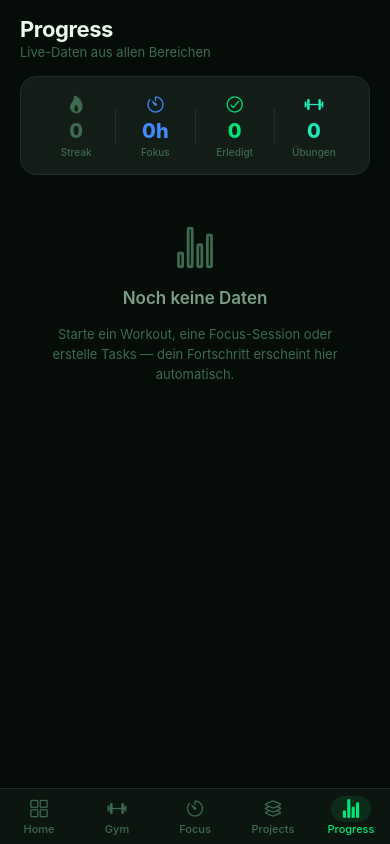
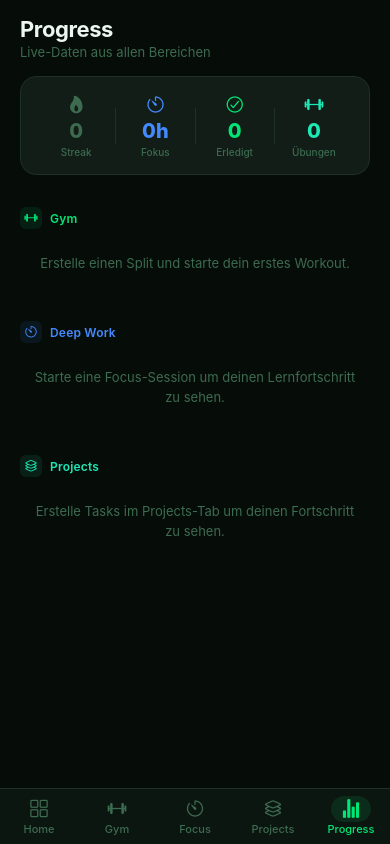
Before and after one commit to ivo-codar/vertex-app, a React Native app: screen /Progress in a window 390 px wide. Built offline with nearby package versions, Linux system fonts and the light colour scheme.

Commit message:
Progress: always show all 3 sections, empty states when no data

```diff
--- a/src/screens/progress/ProgressScreen.tsx
+++ b/src/screens/progress/ProgressScreen.tsx
@@ -121,21 +121,11 @@ export default function ProgressScreen() {
           </View>
         </View>
 
-        {/* ── Empty state ── */}
-        {!hasAnyData && (
-          <View style={s.emptyState}>
-            <Ionicons name="stats-chart-outline" size={44} color={colors.textMuted} />
-            <Text style={s.emptyTitle}>Noch keine Daten</Text>
-            <Text style={s.emptySub}>
-              Starte ein Workout, eine Focus-Session oder erstelle Tasks — dein Fortschritt erscheint hier automatisch.
-            </Text>
-          </View>
-        )}
-
         {/* ════ GYM ════ */}
-        {hasGym && (
         <Section icon="barbell-outline" title="Gym" color={colors.accent}>
-
+          {!hasGym ? (
+            <EmptySection text="Erstelle einen Split und starte dein erstes Workout." />
+          ) : (<>
             <ScrollView horizontal showsHorizontalScrollIndicator={false} contentContainerStyle={s.chipRow}>
               {gymRecords.map(rec => (
                 <TouchableOpacity
@@ -143,13 +133,10 @@ export default function ProgressScreen() {
                   style={[s.chip, activeEx === rec.name && s.chipActive]}
                   onPress={() => setSelectedEx(rec.name)}
                 >
-                  <Text style={[s.chipTxt, activeEx === rec.name && s.chipTxtActive]}>
-                    {rec.name}
-                  </Text>
+                  <Text style={[s.chipTxt, activeEx === rec.name && s.chipTxtActive]}>{rec.name}</Text>
                 </TouchableOpacity>
               ))}
             </ScrollView>
-
             {exRecord && (
               <View style={s.card}>
                 <View style={s.cardHeaderRow}>
@@ -162,48 +149,40 @@ export default function ProgressScreen() {
                         color={gymProgress >= 0 ? colors.accent : colors.amber}
                       />
                     )}
-                    {exPR > 0 && (
-                      <Badge icon="trophy" label={`PR ${exPR}kg`} color={colors.amber} />
-                    )}
+                    {exPR > 0 && <Badge icon="trophy" label={`PR ${exPR}kg`} color={colors.amber} />}
                   </View>
                 </View>
-                {exWeights.length > 1 ? (
-                  <SimpleBarChart labels={exLabels} values={exWeights} color={colors.accent} unit="kg" />
-                ) : (
-                  <Text style={s.oneSession}>Mehr Daten nach weiteren Workouts.</Text>
-                )}
+                {exWeights.length > 1
+                  ? <SimpleBarChart labels={exLabels} values={exWeights} color={colors.accent} unit="kg" />
+                  : <Text style={s.oneSession}>Mehr Daten nach weiteren Workouts.</Text>
+                }
               </View>
             )}
-
-            <View style={s.card}>
+            <View style={[s.card, { marginTop: sp.sm }]}>
               <Text style={s.cardLabel}>Sets diese Woche</Text>
               <WeeklyChart data={gymWeek} color={colors.accent} />
             </View>
-
+          </>)}
         </Section>
-        )}
 
         {/* ════ FOCUS ════ */}
-        {hasFocus && (
         <Section icon="timer-outline" title="Deep Work" color={colors.blue}>
-
+          {!hasFocus ? (
+            <EmptySection text="Starte eine Focus-Session um deinen Lernfortschritt zu sehen." />
+          ) : (<>
             <View style={s.statsRow}>
-              <StatBox label="Gesamt"   value={fmtH(totalFocusMins)}          color={colors.blue} />
-              <StatBox label="Sessions" value={String(focusSessions.length)}   color={colors.blue} />
-              <StatBox label="Fächer"   value={String(Object.keys(bySubject).length)} color={colors.blue} />
+              <StatBox label="Gesamt"   value={fmtH(totalFocusMins)}                      color={colors.blue} />
+              <StatBox label="Sessions" value={String(focusSessions.length)}               color={colors.blue} />
+              <StatBox label="Fächer"   value={String(Object.keys(bySubject).length)}      color={colors.blue} />
             </View>
-
             <View style={[s.card, { marginTop: sp.sm }]}>
               <Text style={s.cardLabel}>Stunden diese Woche</Text>
               <WeeklyChart data={weekHours} color={colors.blue} unit="h" />
             </View>
-
             {Object.keys(bySubject).length > 0 && (
               <View style={[s.card, { marginTop: sp.sm }]}>
                 <Text style={[s.cardLabel, { marginBottom: sp.md }]}>Fächer-Verteilung</Text>
-                {Object.entries(bySubject)
-                  .sort((a, b) => b[1] - a[1])
-                  .map(([sub, mins]) => {
+                {Object.entries(bySubject).sort((a, b) => b[1] - a[1]).map(([sub, mins]) => {
                   const pct   = totalFocusMins > 0 ? (mins / totalFocusMins) * 100 : 0;
                   const color = colorMap[sub] ?? colors.accent;
                   return (
@@ -220,18 +199,16 @@ export default function ProgressScreen() {
                 })}
               </View>
             )}
-
             {gradesBySubject.length > 0 && (
               <View style={[s.card, { marginTop: sp.sm }]}>
                 <Text style={[s.cardLabel, { marginBottom: sp.sm }]}>Noten</Text>
                 {gradesBySubject.map(({ sub, entries }) => {
-                  const avg   = entries.reduce((a, e) => a + e.points, 0) / entries.length;
-                  const avgR  = Math.round(avg * 10) / 10;
-                  const clr   = pointsColor(avgR);
+                  const avg  = entries.reduce((a, e) => a + e.points, 0) / entries.length;
+                  const avgR = Math.round(avg * 10) / 10;
+                  const clr  = pointsColor(avgR);
                   const trend = entries.length >= 2
                     ? entries[0].points > entries[1].points ? 'up'
-                    : entries[0].points < entries[1].points ? 'down' : 'same'
-                    : 'same';
+                    : entries[0].points < entries[1].points ? 'down' : 'same' : 'same';
                   return (
                     <View key={sub.name} style={s.gradeRow}>
                       <View style={[s.gradeDot, { backgroundColor: sub.color }]} />
@@ -250,15 +227,14 @@ export default function ProgressScreen() {
                 })}
               </View>
             )}
-
+          </>)}
         </Section>
-        )}
 
         {/* ════ PROJECTS ════ */}
-        {hasProject && (
         <Section icon="layers-outline" title="Projects" color={colors.teal}>
-
-            {/* Completion ring-style card */}
+          {!hasProject ? (
+            <EmptySection text="Erstelle Tasks im Projects-Tab um deinen Fortschritt zu sehen." />
+          ) : (<>
             <View style={s.completionCard}>
               <View style={s.completionLeft}>
                 <Text style={s.completionPct}>{completionPct}%</Text>
@@ -267,22 +243,18 @@ export default function ProgressScreen() {
               <View style={s.completionStats}>
                 <CompletionRow label="Erledigt"    value={doneCards}  color={colors.accent} />
                 <CompletionRow label="In Progress" value={inProgress} color={colors.amber} />
-                <CompletionRow label="Offen"       value={totalCards - doneCards - inProgress} color={colors.textMuted} />
+                <CompletionRow label="Offen" value={totalCards - doneCards - inProgress} color={colors.textMuted} />
               </View>
             </View>
-
-            {/* Progress bar */}
             <View style={s.completionBar}>
               <View style={[s.completionBarFill, { width: `${completionPct}%` as any }]} />
             </View>
-
             <View style={[s.card, { marginTop: sp.md }]}>
               <Text style={s.cardLabel}>Erledigte Tasks diese Woche</Text>
               <WeeklyChart data={projectsWeek} color={colors.teal} />
             </View>
-
+          </>)}
         </Section>
-        )}
 
         <View style={{ height: 24 }} />
       </ScrollView>
@@ -291,6 +263,14 @@ export default function ProgressScreen() {
 }
 
 // ── Sub-components ────────────────────────────────────────────────────────────
+
+function EmptySection({ text }: { text: string }) {
+  return (
+    <View style={es.wrap}>
+      <Text style={es.text}>{text}</Text>
+    </View>
+  );
+}
 
 function Section({ icon, title, color, children }: {
   icon: React.ComponentProps<typeof Ionicons>['name'];
@@ -329,6 +309,11 @@ function CompletionRow({ label, value, color }: { label: string; value: number;
     </View>
   );
 }
+
+const es = StyleSheet.create({
+  wrap: { paddingVertical: sp.md, paddingHorizontal: sp.sm },
+  text: { fontSize: 13, color: colors.textMuted, textAlign: 'center', lineHeight: 20 },
+});
 
 const sec = StyleSheet.create({
   wrap: { marginTop: sp.xl },
```
Also changed, not shown: 2 other files (tests, documents, lock files or other folders). Lines whose indentation alone changed are shown as unchanged.
